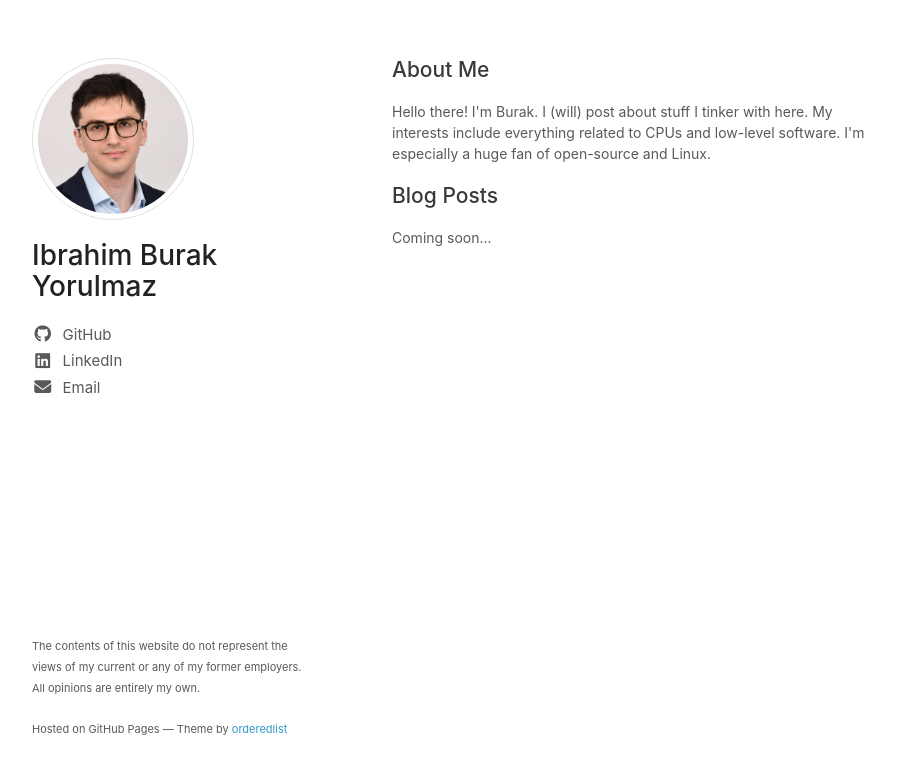
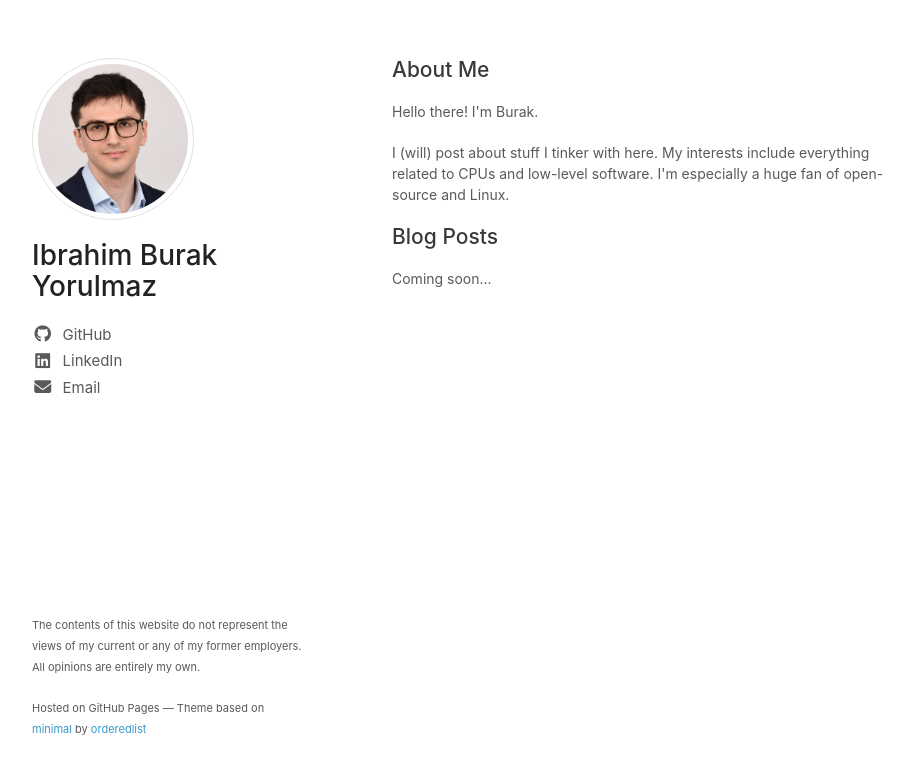
Before and after one commit to iburaky2/iburaky2.github.io, a plain HTML site: page index.html in a window 1280 px wide. Shown: the whole page, without its empty margins (178-1092 px from the left). Drawn offline with Linux system fonts and the light colour scheme.

Commit message:
Formatting fixes

```diff
--- a/index.html
+++ b/index.html
@@ -39,13 +39,16 @@
           <p>This project is maintained by <a href="http://github.com/orderedlist">Steve Smith</a></p>
           -->
           <p><small>The contents of this website do not represent the views of my current or any of my former employers. All opinions are entirely my own.</small></p>
-          <p><small>Hosted on GitHub Pages &mdash; Theme by <a href="https://github.com/orderedlist">orderedlist</a></small></p>
+          <p><small>Hosted on GitHub Pages &mdash; Theme based on <a href="https://github.com/orderedlist/minimal">minimal</a> by <a href="https://github.com/orderedlist">orderedlist</a></small></p>
         </footer>
       </div>
       <section>
         <h2>About Me</h2>
         <p>
-        Hello there! I'm Burak. I (will) post about stuff I tinker with here.
+        Hello there! I'm Burak.
+        </p>
+        <p>
+        I (will) post about stuff I tinker with here.
         My interests include everything related to CPUs and low-level software. I'm especially a huge fan of open-source and Linux.
         </p>
 
```
